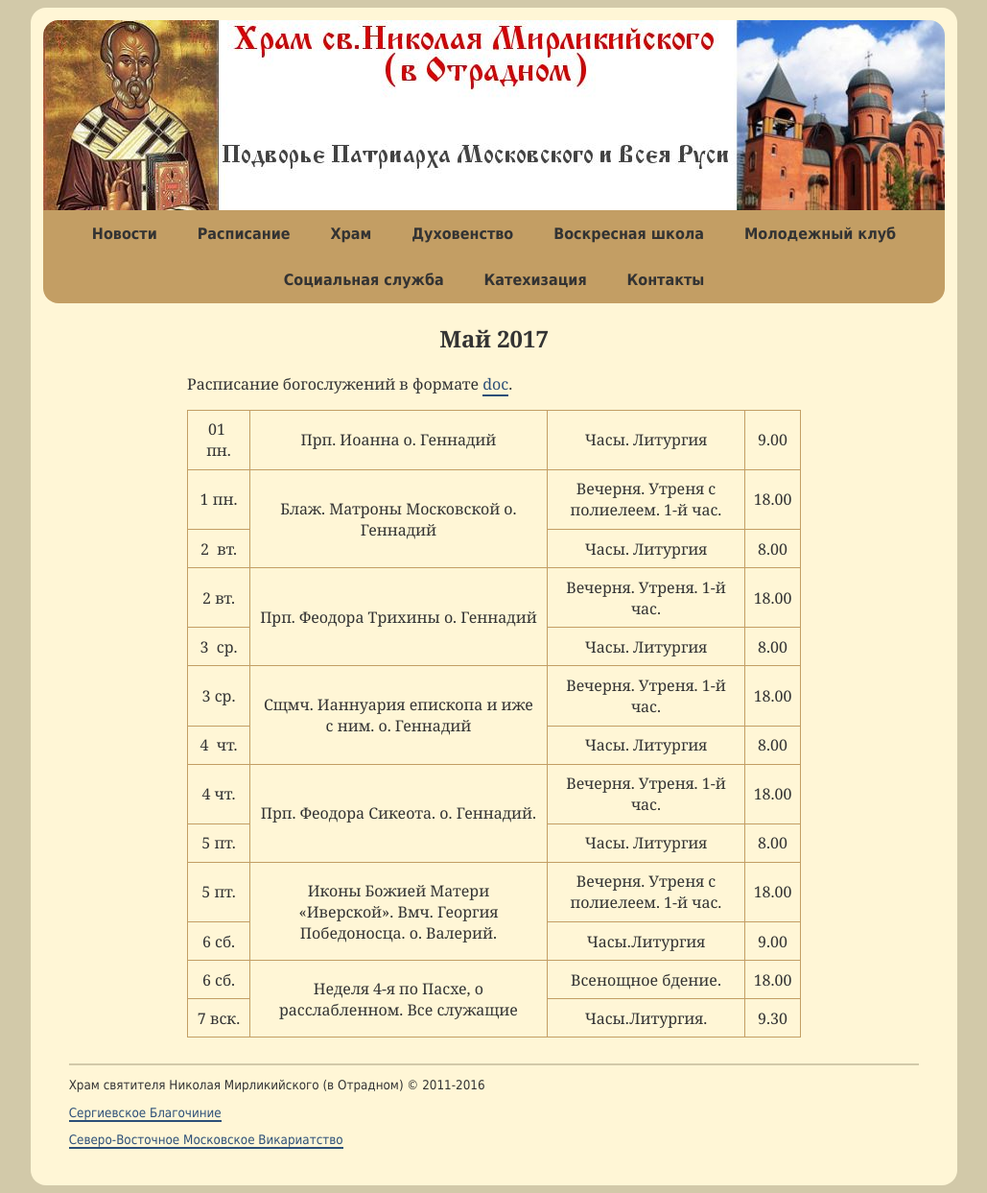
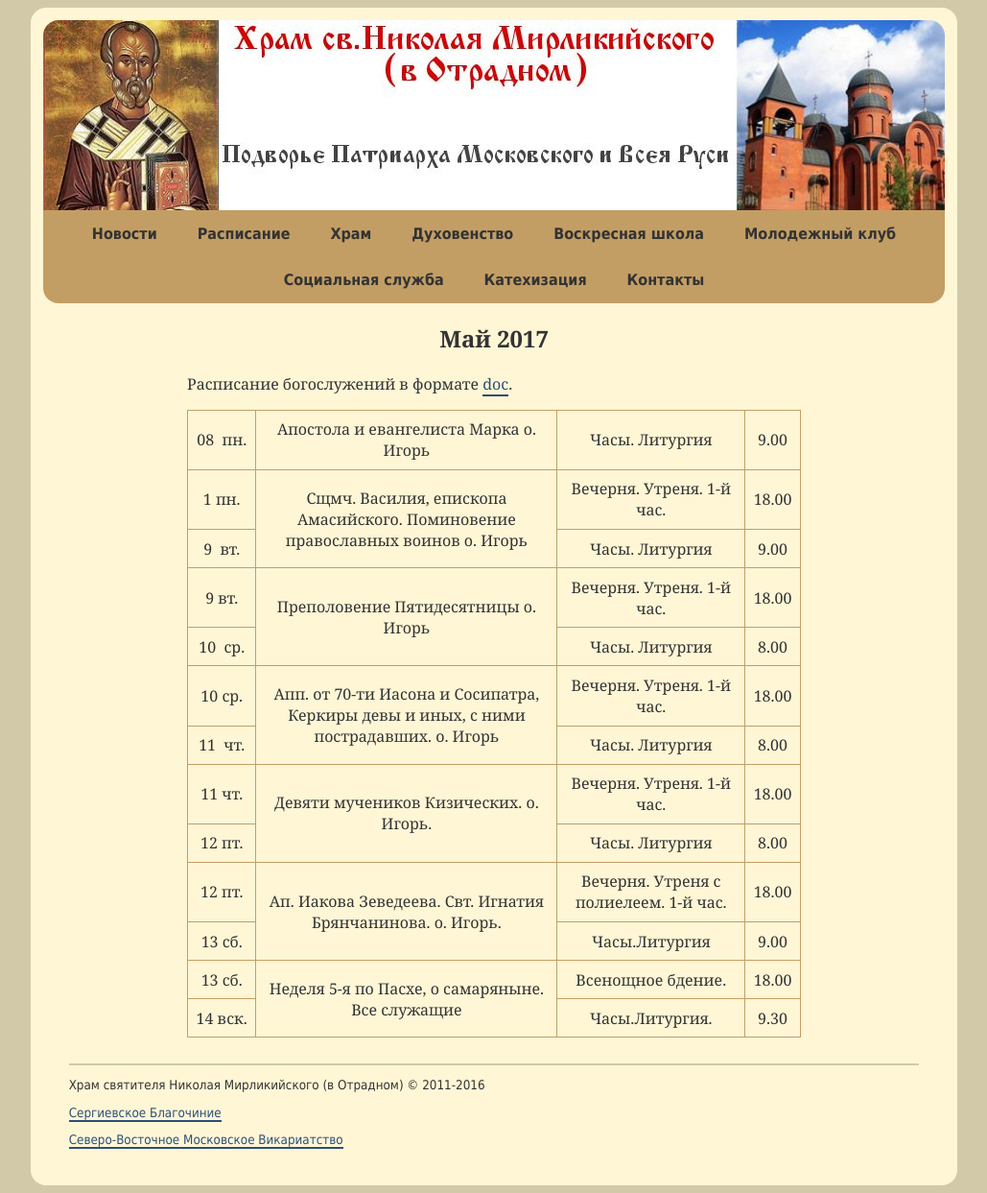
Before and after one commit to hramotradnoe/hramotradnoe.github.io, a Jekyll site: the page built from schedule/index.html, in a window 1280 px wide. Shown: the whole page at 96% size, without its empty margins (125-1154 px from the left). Built offline with Jekyll 4.4.1, drawn with Linux system fonts in a browser that asks for light colours.

Commit message:
Update schedule.yml

```diff
--- a/_data/schedule.yml
+++ b/_data/schedule.yml
@@ -1,56 +1,56 @@
 period: Май 2017
 link: "https://docs.google.com/document/d/1t8COHfB2F9REH8HYYbm7ABme1RU4pObpkKfO8Wv7CbI/edit#"
 timetable:
- - description : "Прп. Иоанна о. Геннадий"
+ - description : "Апостола и евангелиста Марка о. Игорь"
    services    :
-      - day   : 01&nbsp; пн.
+      - day   : 08&nbsp; пн.
         time  : '9.00'
         title : "Часы. Литургия"
- - description : "Блаж.  Матроны Московской о. Геннадий"
+ - description : "Сщмч. Василия, епископа Амасийского. Поминовение православных воинов о. Игорь"
    services    :
       - day   : 1&nbsp;пн.
         time  : '18.00'
-        title : "Вечерня. Утреня с полиелеем. 1-й час."
-      - day   : 2&nbsp; вт.
-        time  : '8.00'
+        title : "Вечерня. Утреня. 1-й час."
+      - day   : 9&nbsp; вт.
+        time  : '9.00'
         title : "Часы.  Литургия"
- - description : "Прп. Феодора Трихины о. Геннадий"
+ - description : "Преполовение Пятидесятницы о. Игорь"
    services    :
-      - day   : 2&nbsp;вт.
+      - day   : 9&nbsp;вт.
         time  : '18.00'
         title : "Вечерня. Утреня. 1-й час."
-      - day   : 3&nbsp; ср.
+      - day   : 10&nbsp; ср.
         time  : '8.00'
         title : "Часы. Литургия"
- - description : "Сщмч. Ианнуария епископа и иже с ним. о. Геннадий"
+ - description : "Апп. от 70-ти Иасона и Сосипатра, Керкиры девы и иных, с ними пострадавших. о. Игорь"
    services    :
-      - day   : 3&nbsp;ср.
+      - day   : 10&nbsp;ср.
         time  : '18.00'
         title : "Вечерня. Утреня. 1-й час."
-      - day   : 4&nbsp; чт.
+      - day   : 11&nbsp; чт.
         time  : '8.00'
         title : "Часы. Литургия"
- - description : "Прп. Феодора Сикеота. о. Геннадий."
+ - description : "Девяти мучеников Кизических. о. Игорь."
    services    :
-      - day   : 4&nbsp;чт.
+      - day   : 11&nbsp;чт.
         time  : '18.00'
         title : "Вечерня. Утреня. 1-й час."
-      - day   : 5&nbsp;пт.
+      - day   : 12&nbsp;пт.
         time  : '8.00'
         title : "Часы. Литургия"
- - description : "Иконы Божией Матери «Иверской». Вмч. Георгия Победоносца. о. Валерий."
+ - description : "Ап. Иакова Зеведеева. Свт. Игнатия Брянчанинова. о. Игорь."
    services    :
-      - day   : 5&nbsp;пт.
+      - day   : 12&nbsp;пт.
         time  : '18.00'
         title : "Вечерня. Утреня с полиелеем. 1-й час."
-      - day   : 6&nbsp;сб.
+      - day   : 13&nbsp;сб.
         time  : '9.00'
         title : "Часы.Литургия"
- - description : "Неделя 4-я по Пасхе, о расслабленном. Все служащие"
+ - description : "Неделя 5-я по Пасхе, о самаряныне. Все служащие"
    services    :
-      - day   : 6&nbsp;сб.
+      - day   : 13&nbsp;сб.
         time  : '18.00'
         title : "Всенощное бдение."
-      - day   : 7&nbsp;вск.
+      - day   : 14&nbsp;вск.
         time  : '9.30'
         title : "Часы.Литургия."
```
